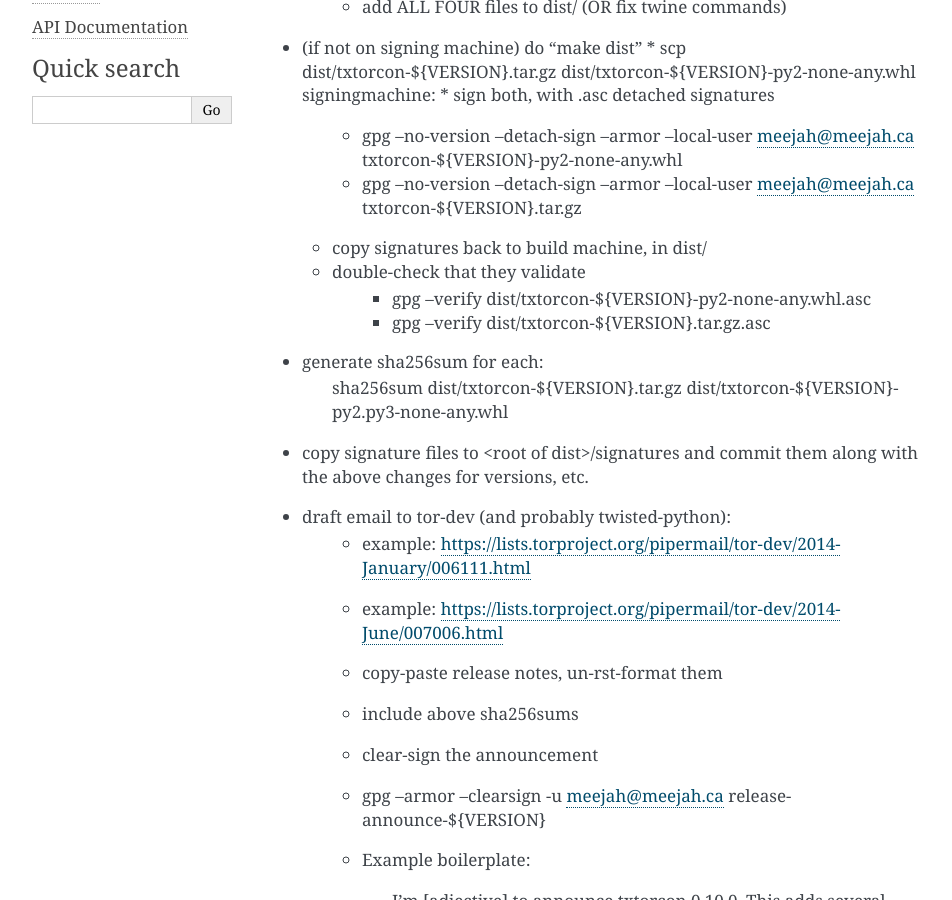
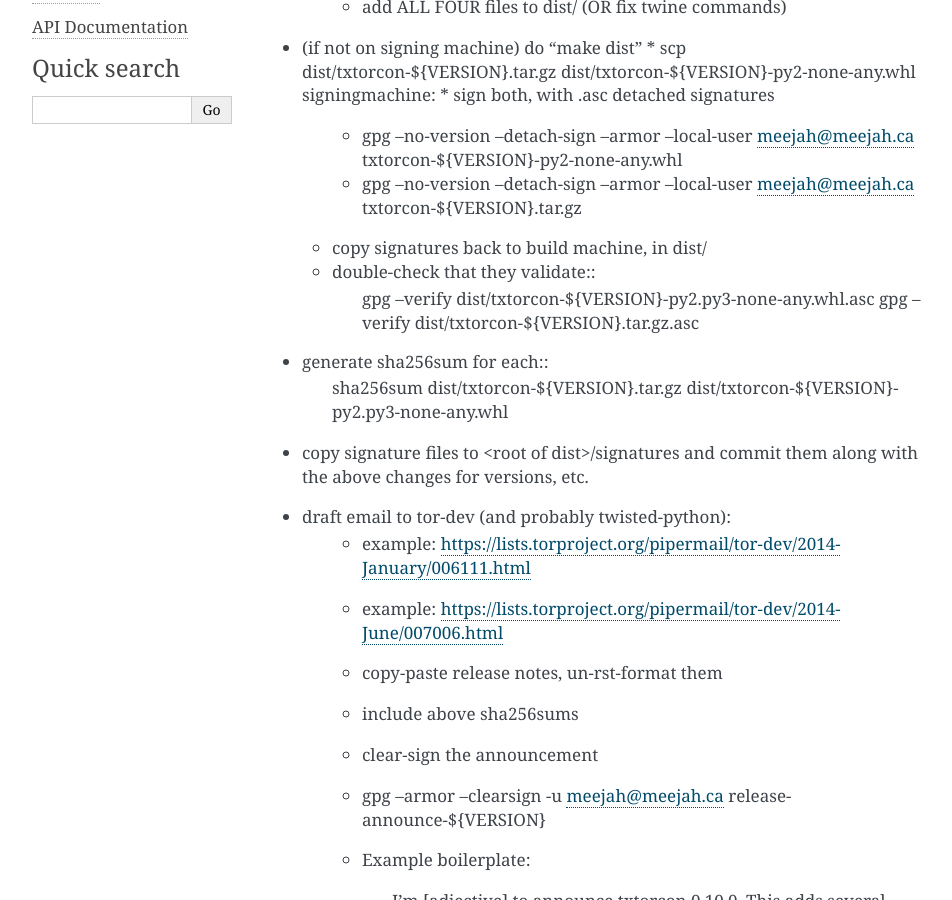
Before and after one commit to meejah/txtorcon, a Sphinx documentation site: the page built from docs/release-checklist.rst, in a window 1280 px wide and 900 px high, scrolled down 689 px. Shown: the whole window, without its empty margins (148-1100 px from the left). Built offline with Sphinx 7.4.7, drawn with Linux system fonts in a browser that asks for light colours; the version number could not be read and is left out.

Commit message:
checklist updates

```diff
--- a/docs/release-checklist.rst
+++ b/docs/release-checklist.rst
@@ -35,11 +35,11 @@
      * gpg --no-version --detach-sign --armor --local-user meejah@meejah.ca txtorcon-${VERSION}-py2-none-any.whl
      * gpg --no-version --detach-sign --armor --local-user meejah@meejah.ca txtorcon-${VERSION}.tar.gz
   * copy signatures back to build machine, in dist/
-  * double-check that they validate
-     * gpg --verify dist/txtorcon-${VERSION}-py2-none-any.whl.asc
-     * gpg --verify dist/txtorcon-${VERSION}.tar.gz.asc
+  * double-check that they validate::
+     gpg --verify dist/txtorcon-${VERSION}-py2.py3-none-any.whl.asc
+     gpg --verify dist/txtorcon-${VERSION}.tar.gz.asc
 
-* generate sha256sum for each:
+* generate sha256sum for each::
      sha256sum dist/txtorcon-${VERSION}.tar.gz dist/txtorcon-${VERSION}-py2.py3-none-any.whl
 
 * copy signature files to <root of dist>/signatures and commit them
```
